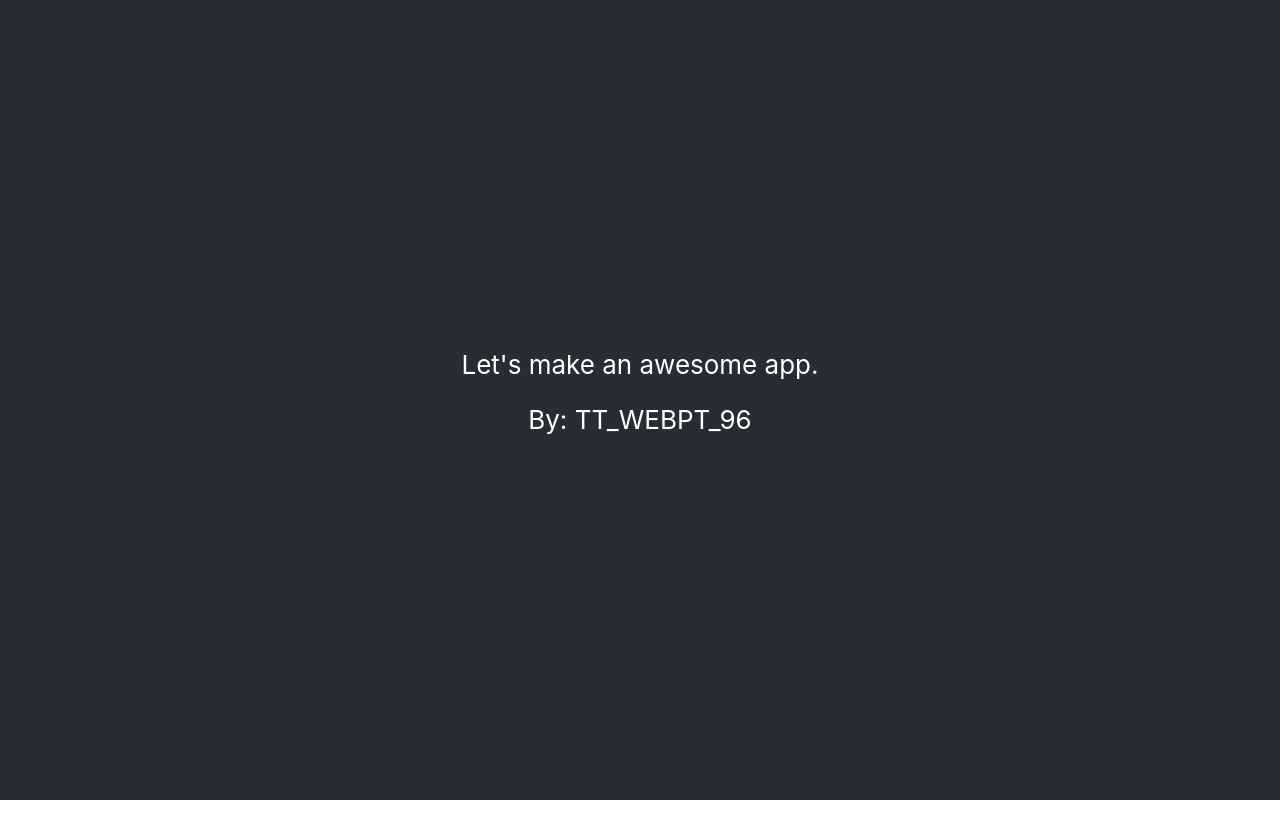
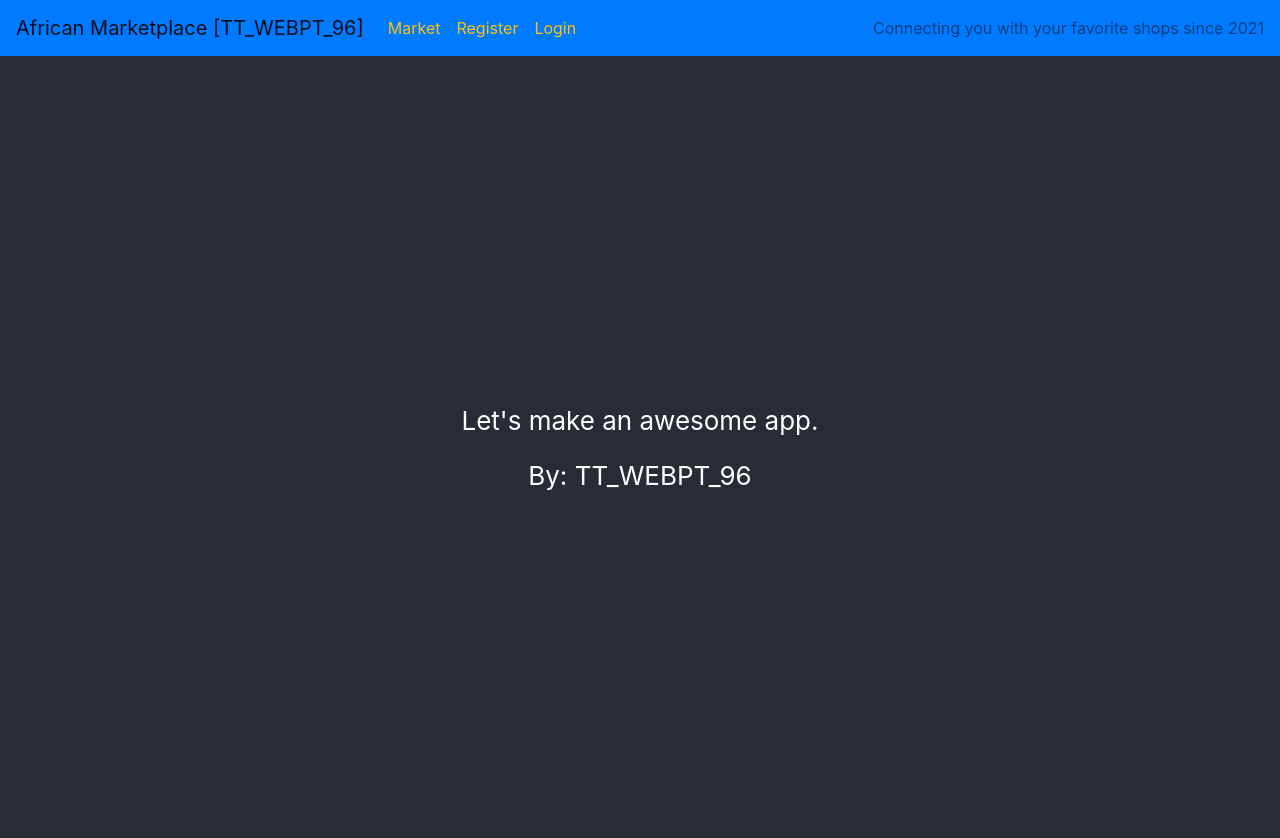
Before and after one commit to Build-Week-African-Marketplace-web20/front-end, a React (Create React App) app in the folder african-marketplace/: page /market in a window 1280 px wide. Shown: the top 838 px of the page. Before the commit the page ends 800 px from the top, so only its background shows below. Built offline with nearby package versions, Linux system fonts and the light colour scheme.

Commit message:
Navbar created with react routing. /market, /register, /login, and reload are currently set. Need to go back to edit in the changes for owners view.

```diff
--- a/african-marketplace/src/App.css
+++ b/african-marketplace/src/App.css
@@ -1,18 +1,6 @@
 .App {
   text-align: center;
 }
-
-.App-logo {
-  height: 40vmin;
-  pointer-events: none;
-}
-
-@media (prefers-reduced-motion: no-preference) {
-  .App-logo {
-    animation: App-logo-spin infinite 20s linear;
-  }
-}
-
 .App-header {
   background-color: #282c34;
   min-height: 100vh;
@@ -23,16 +11,3 @@
   font-size: calc(10px + 2vmin);
   color: white;
 }
-
-.App-link {
-  color: #61dafb;
-}
-
-@keyframes App-logo-spin {
-  from {
-    transform: rotate(0deg);
-  }
-  to {
-    transform: rotate(360deg);
-  }
-}
--- a/african-marketplace/src/App.js
+++ b/african-marketplace/src/App.js
@@ -1,19 +1,20 @@
 import './App.css';
+import NavBar from './components/NavBar'
 
 function App() {
+
   return (
+    <>
+    <NavBar />
     <div className="App">
       <header className="App-header">
 
-        <p>
-          Let's make an awesome app.
-        </p>
-        <p>By: TT_WEBPT_96</p>
-
-
+      <p>Let's make an awesome app.</p>
+      <p>By: TT_WEBPT_96</p>
 
       </header>
     </div>
+    </>
   );
 }
 
--- /dev/null
+++ b/african-marketplace/src/components/NavBar.js
@@ -0,0 +1,57 @@
+import React, {useState} from 'react'
+import {Link, Route} from 'react-router-dom'
+import {
+    Collapse,
+    Navbar,
+    NavbarToggler,
+    NavbarBrand,
+    Nav,
+    NavItem,
+    NavLink,
+    UncontrolledDropdown,
+    DropdownToggle,
+    DropdownMenu,
+    DropdownItem,
+    NavbarText
+  } from 'reactstrap';
+
+
+export const NavBar = () => {
+
+    const [isOpen, setIsOpen] = useState(false);
+
+    const toggle = () => setIsOpen(!isOpen);
+
+    return(
+    <>
+    <Navbar color="primary" light expand="md">
+        <NavbarBrand href="/">African Marketplace [TT_WEBPT_96]</NavbarBrand>
+        <NavbarToggler onClick={toggle} />
+        <Collapse isOpen={isOpen} navbar>
+          <Nav className="mr-auto" navbar>
+            <NavItem >
+                <NavLink >
+                    <Link className="text-warning" to="/market">Market</Link>
+                </NavLink>
+            </NavItem>
+            <NavItem>
+                <NavLink>
+                    <Link className="text-warning" to="/register">Register</Link>
+                </NavLink>
+            </NavItem>
+            <NavItem>
+                <NavLink>
+                    <Link className="text-warning" to="/login">Login</Link>
+                </NavLink>
+            </NavItem>
+          </Nav>
+          <NavbarText>Connecting you with your favorite shops since 2021</NavbarText>
+        </Collapse>
+      </Navbar>
+
+      <Route path='/market' />
+    </>
+    )
+}
+
+export default NavBar;
--- a/african-marketplace/src/index.js
+++ b/african-marketplace/src/index.js
@@ -19,9 +19,9 @@ import 'bootstrap/dist/css/bootstrap.min.css';
 
 ReactDOM.render(<>
 {/* <Provider store ={store}> */}
-  {/* <Router> */}
+  <Router>
     <App />
-  {/* </Router> */}
+  </Router>
  {/* </Provider> */}
 </>
 ,
```
Also changed, not shown: 1 other file (tests, documents, lock files or other folders).
